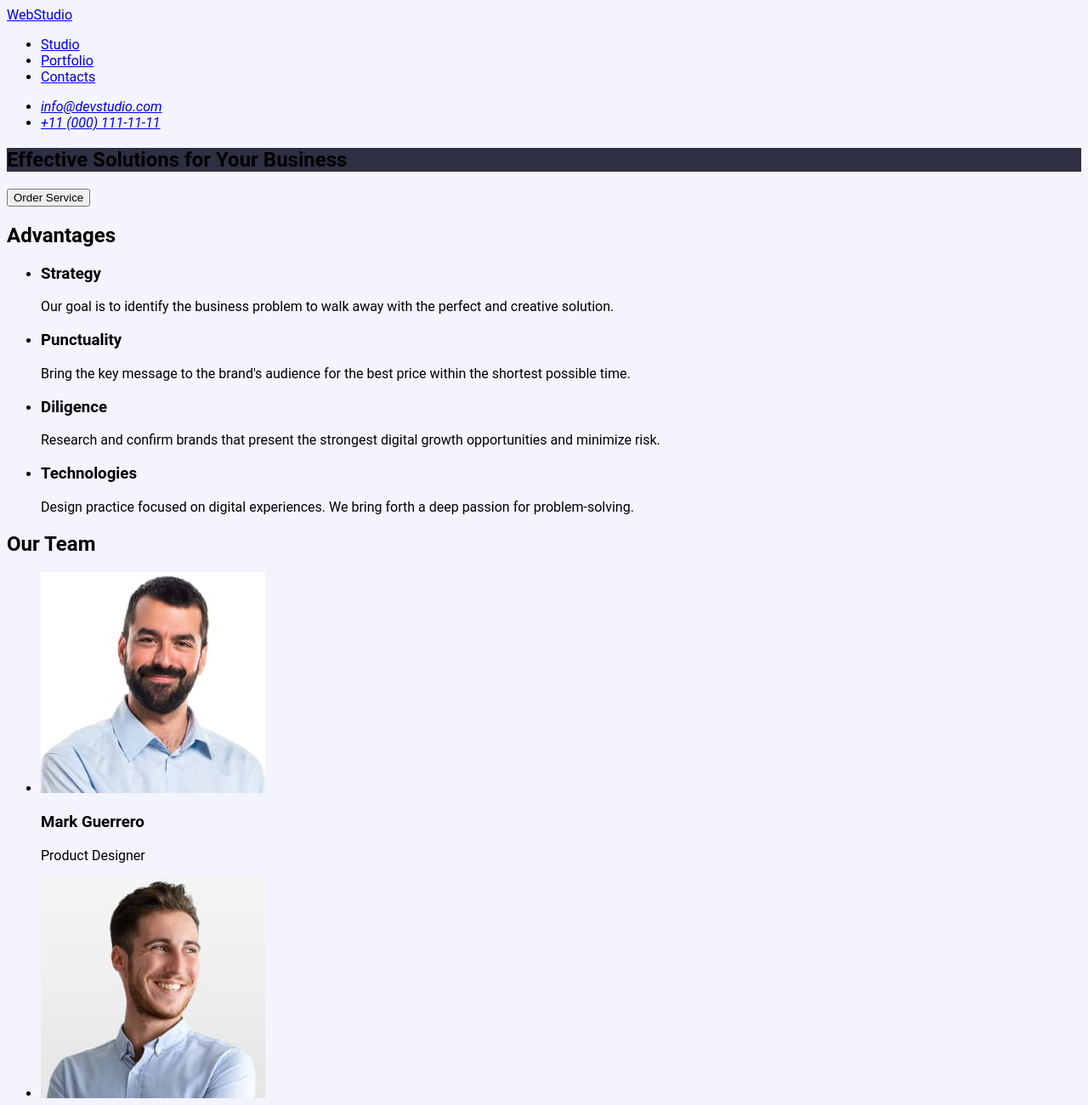
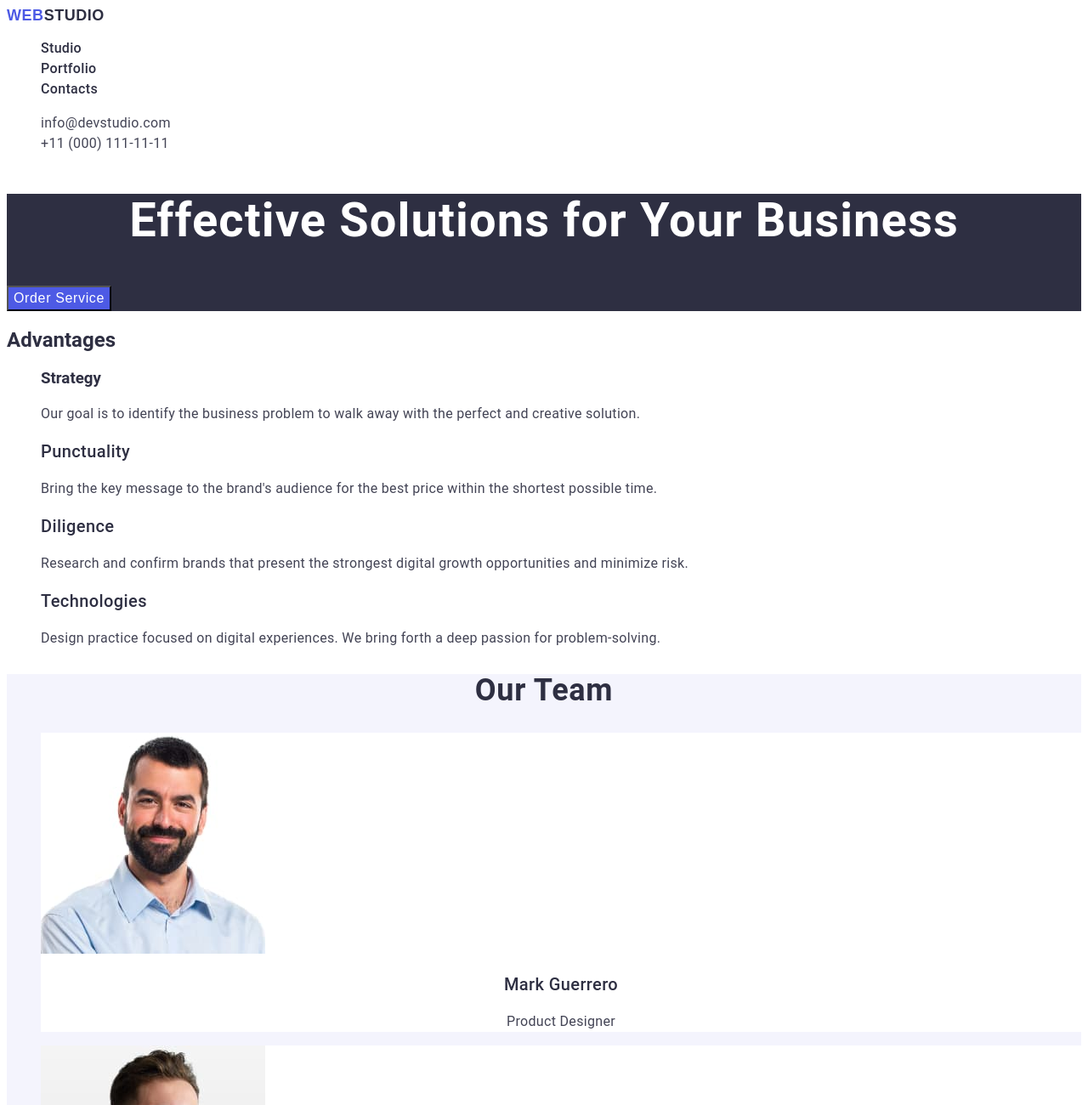
Before and after one commit to Dimchik2750/goit-markup-hw-02, a plain HTML site: page index.html in a window 1280 px wide. Shown: the top 1300 px of the page at 85% size. Drawn offline with Linux system fonts and the light colour scheme; a web font is replaced by a local one.

Commit message:
Закончил CSS

```diff
--- a/css/styles.css
+++ b/css/styles.css
@@ -1,9 +1,190 @@
 body{
-    font-family: "Roboto", sans-serif;
-    background-color: #F4F4FD;
+    font-family: Roboto, sans-serif;
+    background-color: #fff;
+    color: #2E2F42;
 }
 
-.hero{
-  background-color: #2E2F42;
+ul{
+  list-style-type: none;
+}
+
+a{
+  text-decoration: none;
+}
+/* Header */
+
+.logo{
+    color:#4D5AE5;
+    font-family: Raleway, sans-serif;
+    font-size: 18px;
+    font-style: normal;
+    font-weight: 700;
+    line-height: 1.17;
+    letter-spacing: 0.54px;
+    text-transform: uppercase;
 
 }
+
+.logo-item{
+  color: #2E2F42
+}
+
+.nav-link{
+  color: #2E2F42;
+  font-size: 16px;
+  font-style: normal;
+  font-weight: 500;
+  line-height: 1.5;
+  letter-spacing: 0.32px;
+}
+.nav-link:hover,
+.nav-link:focus{
+  color: #404BBF;
+}
+
+.address{
+  font-style: normal;
+}
+.address-link{
+ color: #434455;
+ font-style: normal;
+ font-weight: 400;
+ line-height: 1.5;
+ letter-spacing: 0.32px;
+}
+.address-link:hover,
+.address-link:focus{
+ color: #404BBF;
+}
+
+/* Main */
+
+/* Section1 */
+
+.section-hero{
+ background-color: #2E2F42;
+}
+.hero{
+ color: #FFF;
+ text-align: center;
+ font-size: 56px;
+ font-style: normal;
+ font-weight: 700;
+ line-height: 1.11;
+ letter-spacing: 1.12px;
+}
+.button{
+ background-color: #4D5AE5;
+ color: #FFF;
+ font-size: 16px;
+ font-style: normal;
+ font-weight: 500;
+ line-height: 1.5;
+ letter-spacing: 0.64px;
+}
+.button:hover,
+.button:focus{
+  background-color: #404BBF;
+}
+
+/* Section2 */
+
+.section-advantages{
+color: #2E2F42;
+  font-size: 20px;
+  font-style: normal;
+  font-weight: 500;
+  line-height: 1.2;
+  letter-spacing: 0.4px;
+}
+.text-advantages{
+color: #434455;
+  font-size: 16px;
+  font-style: normal;
+  font-weight: 400;
+  line-height: 1.5;
+  letter-spacing: 0.32px;
+}
+
+/* Section3 */
+
+.our-team-section{
+ background-color: #F4F4FD;
+}
+.our-team{
+ color:  #2E2F42;
+ text-align: center;
+ font-size: 36px;
+ font-style: normal;
+ font-weight: 700;
+ line-height: 1.11;
+ letter-spacing: 0.72px;
+ text-transform: capitalize;
+}
+.list-team{
+ background-color: #fff;
+}
+.name{
+ color: #2E2F42;
+ text-align: center;
+ font-size: 20px;
+ font-style: normal;
+ font-weight: 500;
+ line-height: 1.2;
+ letter-spacing: 0.4px;
+}
+.job{
+color: #434455;
+  text-align: center;
+  font-size: 16px;
+  font-style: normal;
+  font-weight: 400;
+  line-height: 1.5;
+  letter-spacing: 0.32px;
+}
+
+/* Section4 */
+
+.portfolio{
+color: #2E2F42;
+  text-align: center;
+  font-size: 36px;
+  font-style: normal;
+  font-weight: 700;
+  line-height: 1.11;
+  letter-spacing: 0.72px;
+  text-transform: capitalize;
+}
+.portfolio-app{
+color:  #2E2F42;
+  font-size: 20px;
+  font-style: normal;
+  font-weight: 500;
+  line-height: 1.2;
+  letter-spacing: 0.4px;
+}
+.portfolio-view{
+color: #434455;
+  font-size: 16px;
+  font-style: normal;
+  font-weight: 400;
+  line-height: 1.5;
+  letter-spacing: 0.32px;
+}
+
+/* Footer */
+
+.footer{
+background-color: #2E2F42;
+}
+.logo-footer{
+  color: #F4F4FD
+}
+.text-footer{
+color: #F4F4FD;
+  font-size: 16px;
+  font-style: normal;
+  font-weight: 400;
+  line-height: 24p1.5;
+  letter-spacing: 0.32px;
+}
--- a/index.html
+++ b/index.html
@@ -16,8 +16,8 @@
     <header>
       <nav>
         <a class="logo" href="./index.html"
-          >Web<span class="logo-item"></span>Studio</a
-        >
+          >Web<span class="logo-item">Studio</span>
+        </a>
         <ul>
           <li><a class="nav-link" href="Studio">Studio</a></li>
           <li><a class="nav-link" href="Portfolio">Portfolio</a></li>
@@ -32,7 +32,7 @@
             >
           </li>
           <li>
-            <a class="contact-link" href="tel:+110001111111"
+            <a class="address-link" href="tel:+110001111111"
               >+11 (000) 111-11-11</a
             >
           </li>
@@ -50,7 +50,7 @@
         <h2>Advantages</h2>
         <ul>
           <li>
-            <h3 class="section-advantages">Strategy</h3>
+            <h3 class="">Strategy</h3>
             <p class="text-advantages">
               Our goal is to identify the business problem to walk away with the
               perfect and creative solution.
```
